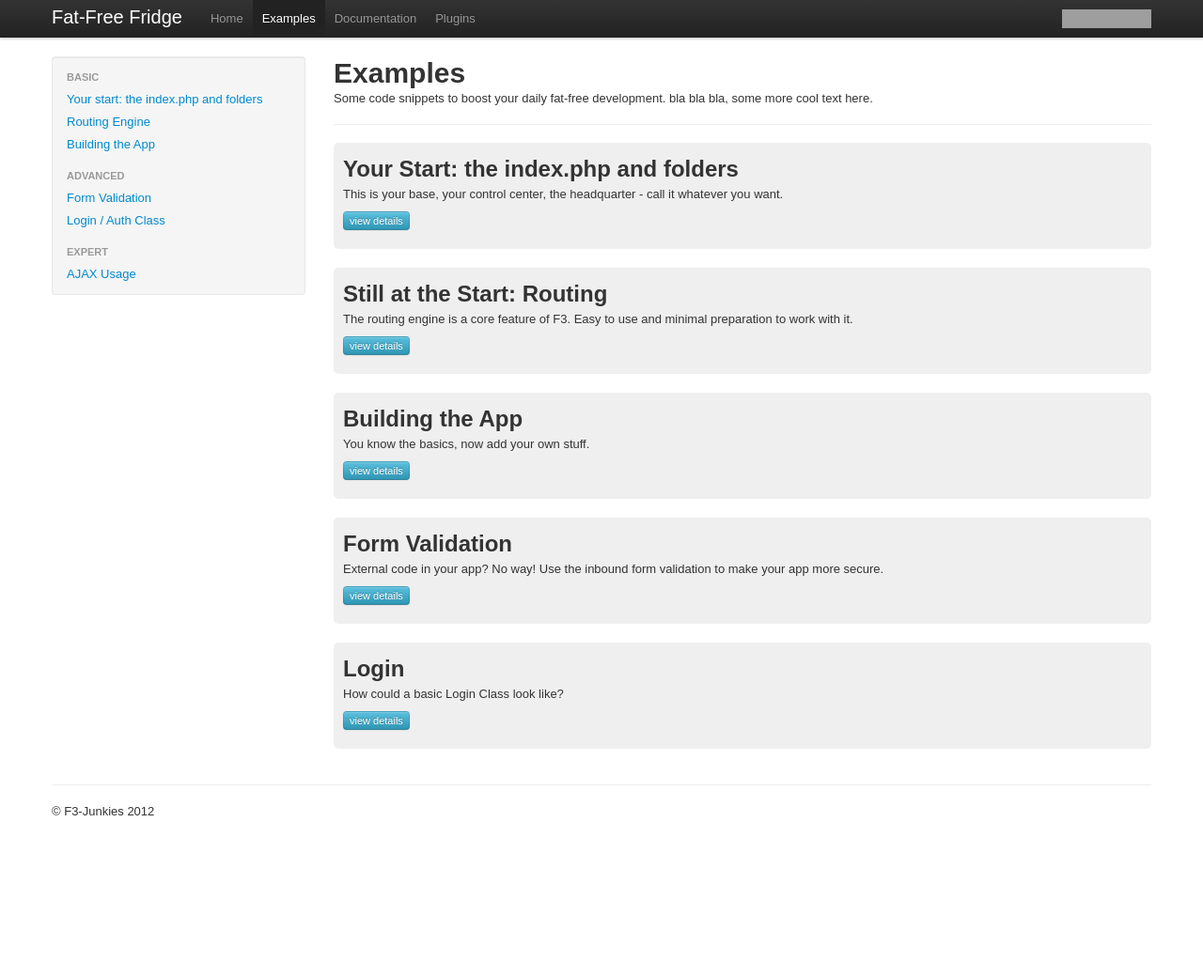
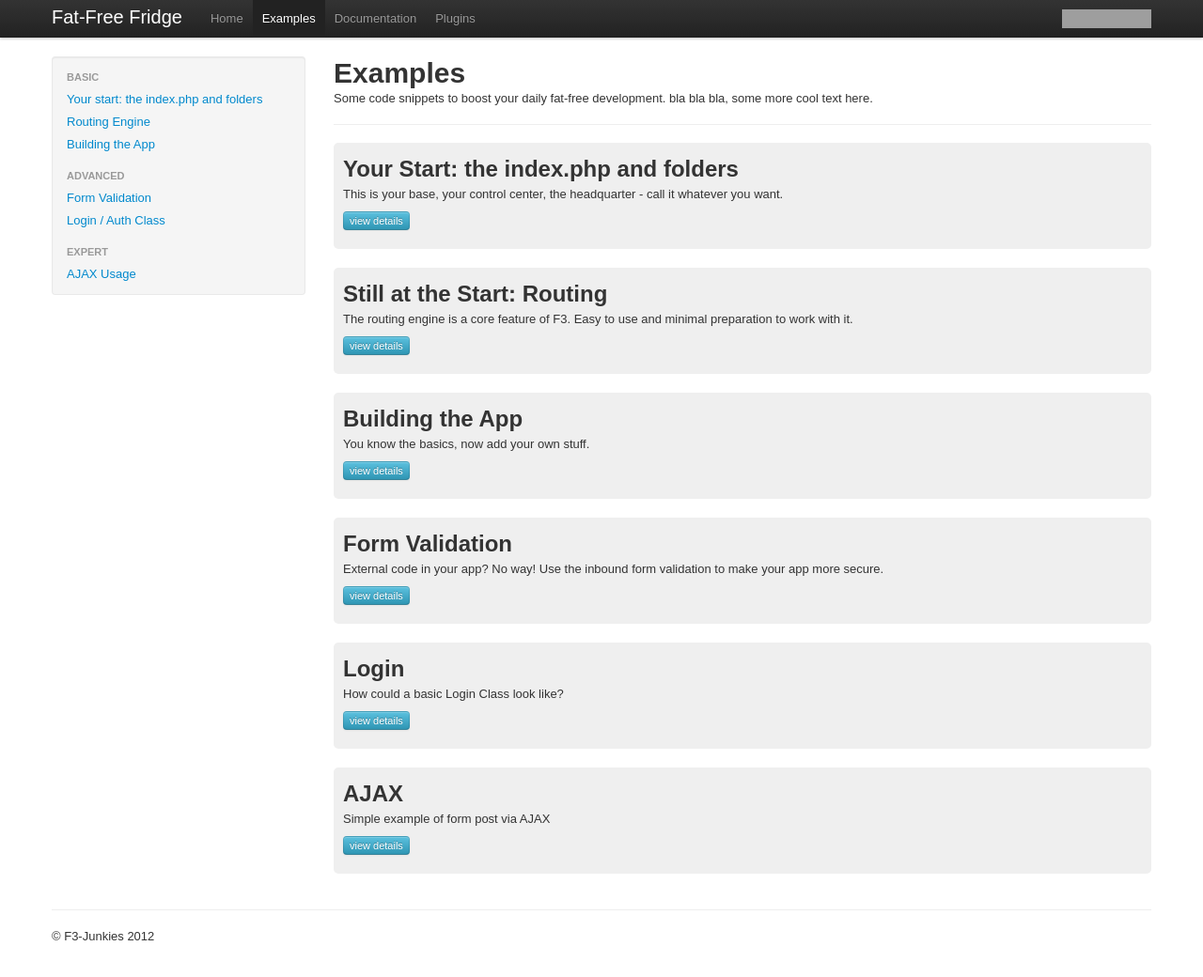
Before and after one commit to ikkez/FatFreeFridge, a Jekyll site: the page built from examples_en.html, in a window 1280 px wide and 1055 px high. Shown: the top 1040 px of the window at 94% size. Built offline with Jekyll 4.4.1, drawn with Linux system fonts in a browser that asks for light colours; some web fonts are replaced; some of the changed lines change nothing that is shown; grey boxes are pictures that could not be loaded.

Commit message:
AJAX example quicky

```diff
--- a/examples_en.html
+++ b/examples_en.html
@@ -137,6 +137,132 @@ $app->route('GET /news/article/@id', 'news->showArticle');
                             </div>
                         </div>
                     </div>
+
+                    <div class="package">
+                        <div id="ajax">
+                            <h2>AJAX</h2>
+                            <p>Simple example of form post via AJAX</p>
+                            <button class="btn btn-mini btn-info more" data-toggle="collapse" data-target="#ajax .collapse">view details</button>
+                            <div class="collapse in">
+                            template has form with action and id
+
+
+
+&lt;form
+
+    action=&quot;/discuss/forums/{{@forum_id}}/{{@forum_name_uri}}/topics/{{@topic_id}}/{{@topic_subject_uri}}&quot;
+
+    id=&quot;forumPostingForm&quot;
+
+    method=&quot;post&quot;
+
+    &gt;
+
+
+
+template has javascript with ajax funcitons
+
+
+
+
+
+&lt;script&gt;
+
+  /* jQuery ajax function
+
+   * post using the comment form &amp; get back response from server &amp; display on page.
+
+  */
+
+  $(function() /* anonymous func */
+
+  {     /* capture the form submit event */
+
+        $(&quot;#forumPostingForm&quot;).submit(function(event)
+
+        {   /* stop form from submitting normally */
+
+            event.preventDefault();
+
+
+
+            /* setup post function vars */
+
+            var targetUrl =     $(this).attr('action');
+
+            var formData =      $(this).serialize();
+
+
+
+            /* send the data using post and put the results in a div with id=&quot;result&quot; */
+
+            /* post(url, postcontent, callback, datatype returned) */
+
+            var request = $.ajax(
+
+            {   url: targetUrl,
+
+                type: &quot;POST&quot;,
+
+                data: formData,
+
+                success: formpostcompleted,
+
+                dataType: &quot;json&quot;
+
+            }
+
+            );// end ajax function
+
+
+
+            function formpostcompleted(data, status)
+
+            {    // write server response to console for troubleshooting
+
+                    console.log(data);
+
+                    console.log(status);
+
+
+
+blah blah blah
+
+
+
+php function called by route does what ever you need, then responds with json formatted object
+
+
+
+// return response using JSON for AJAX
+
+                    $return_array = array(); // create assoc array object
+
+                    // set values
+
+                    $return_array['id']        = $posting-&gt;id;
+
+                    $return_array['parent_id']        = $posting-&gt;parent_id;
+
+                    $return_array['user_id']        = $posting-&gt;author_id;
+
+                    $return_array['author_name']    = $posting-&gt;author_name;
+
+                    $return_array['author_location'] = $posting-&gt;author_location;
+
+                    $return_array['posting_datetime'] = date('D F j, Y, g:i a');
+
+                    $return_array['body_text']       = $posting-&gt;body_text;
+
+                    // send to browser as json encoded object
+
+                    echo json_encode($return_array);
+
+
+                            </div>
+                        </div>
+                    </div>
+
                 </div>
                 <!--/span-->
             </div>
```
